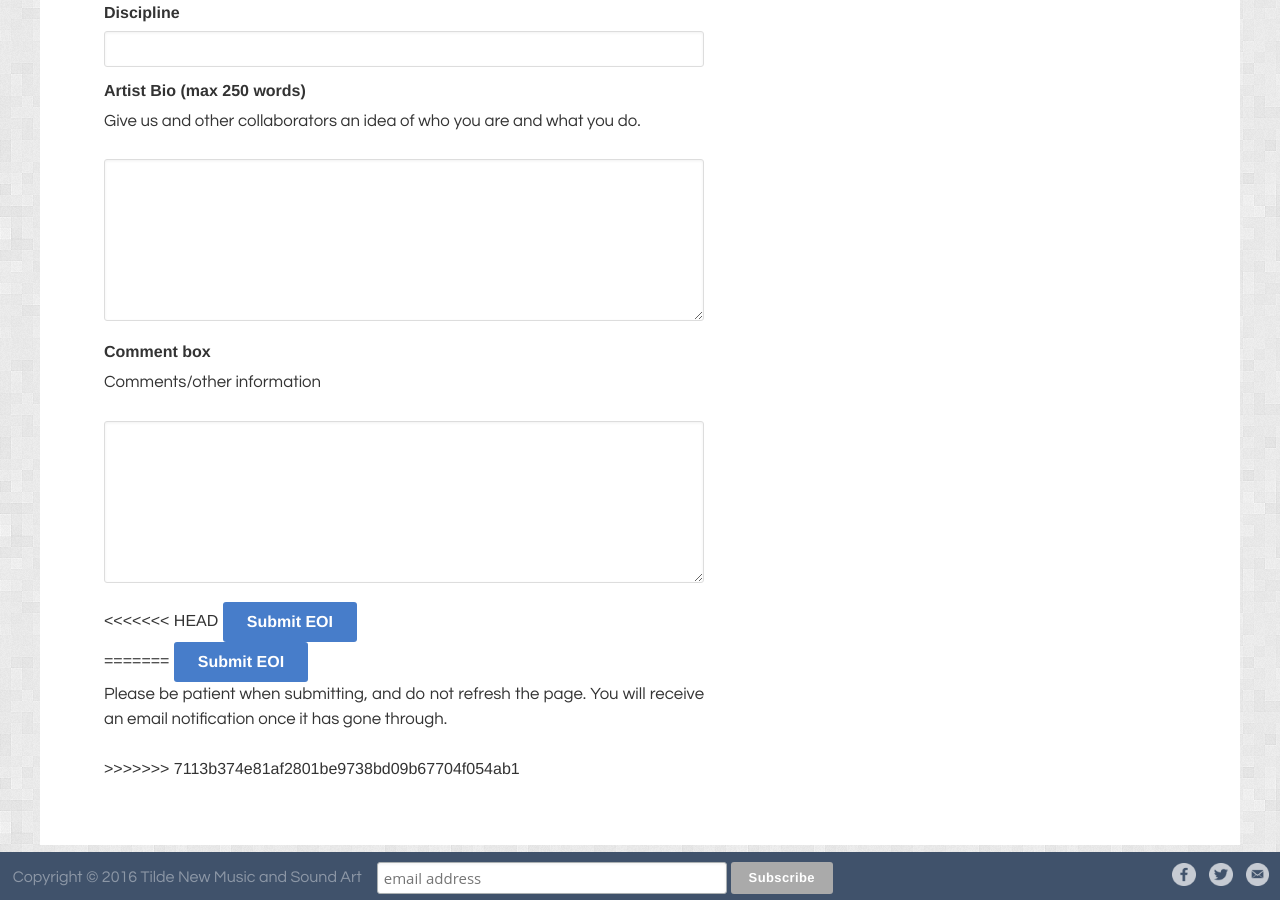
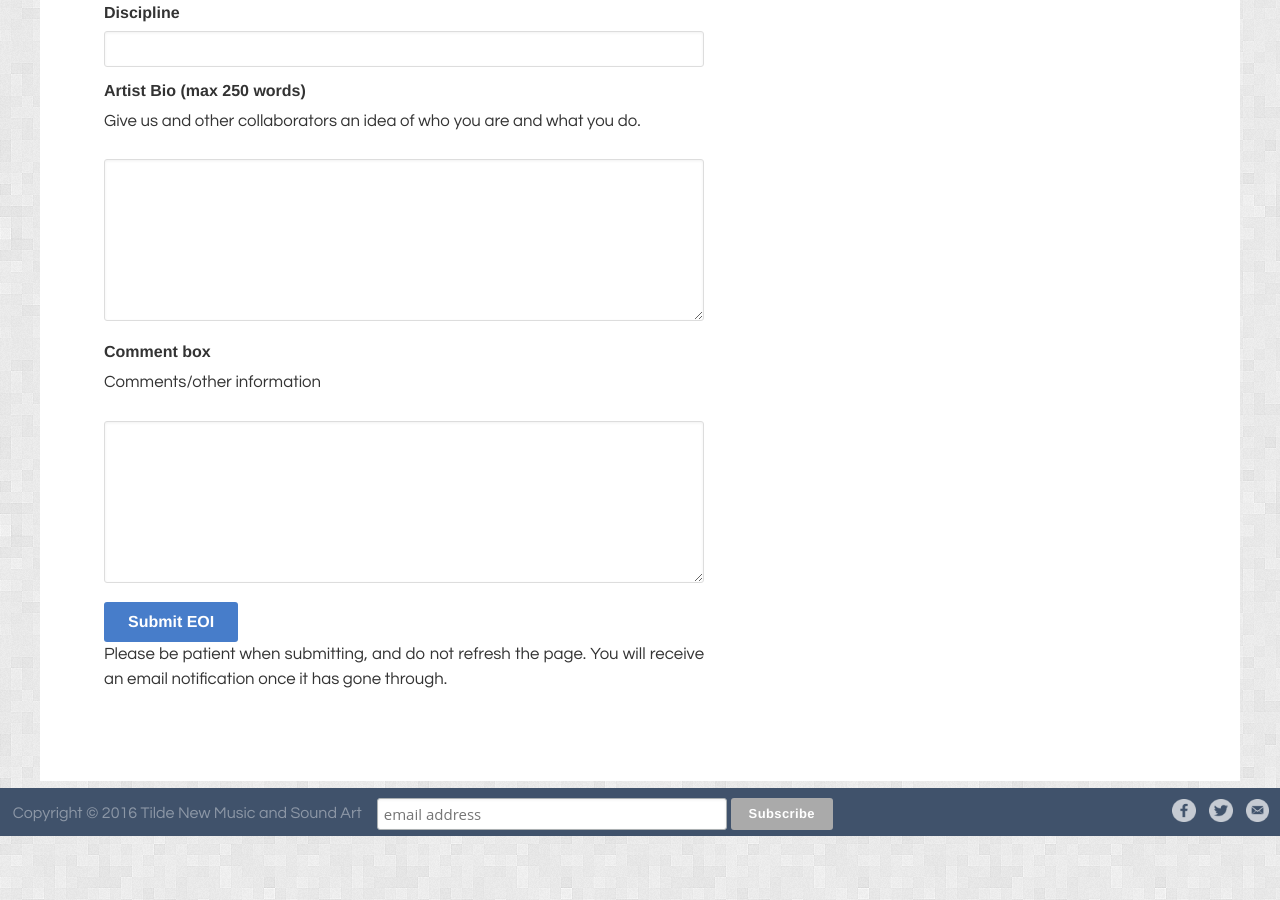
Before and after one commit to unclewalter/tilde-festival-website, a Jekyll site: the page built from pages/eoi-collab.html, in a window 1280 px wide and 900 px high, scrolled down 949 px. Built offline with Jekyll 4.4.1, drawn with Linux system fonts in a browser that asks for light colours.

Commit message:
Woah there! Cleaning up some merge conflict mess on the EOI collab form.

```diff
--- a/pages/eoi-collab.html
+++ b/pages/eoi-collab.html
@@ -32,12 +32,7 @@ published: true
     <p>Comments/other information</p>
     <textarea name="comments" rows="8" cols="40"></textarea>
   </form>
-
-<<<<<<< HEAD
   <button type="submit" name="submit" id="submitEOI">Submit EOI</button>
   <br />
-=======
-  <button type="submit" name="submit" id="submitEOI">Submit EOI</button><br />
   <p>Please be patient when submitting, and do not refresh the page. You will receive an email notification once it has gone through.</p>
->>>>>>> 7113b374e81af2801be9738bd09b67704f054ab1
 </div>
```
